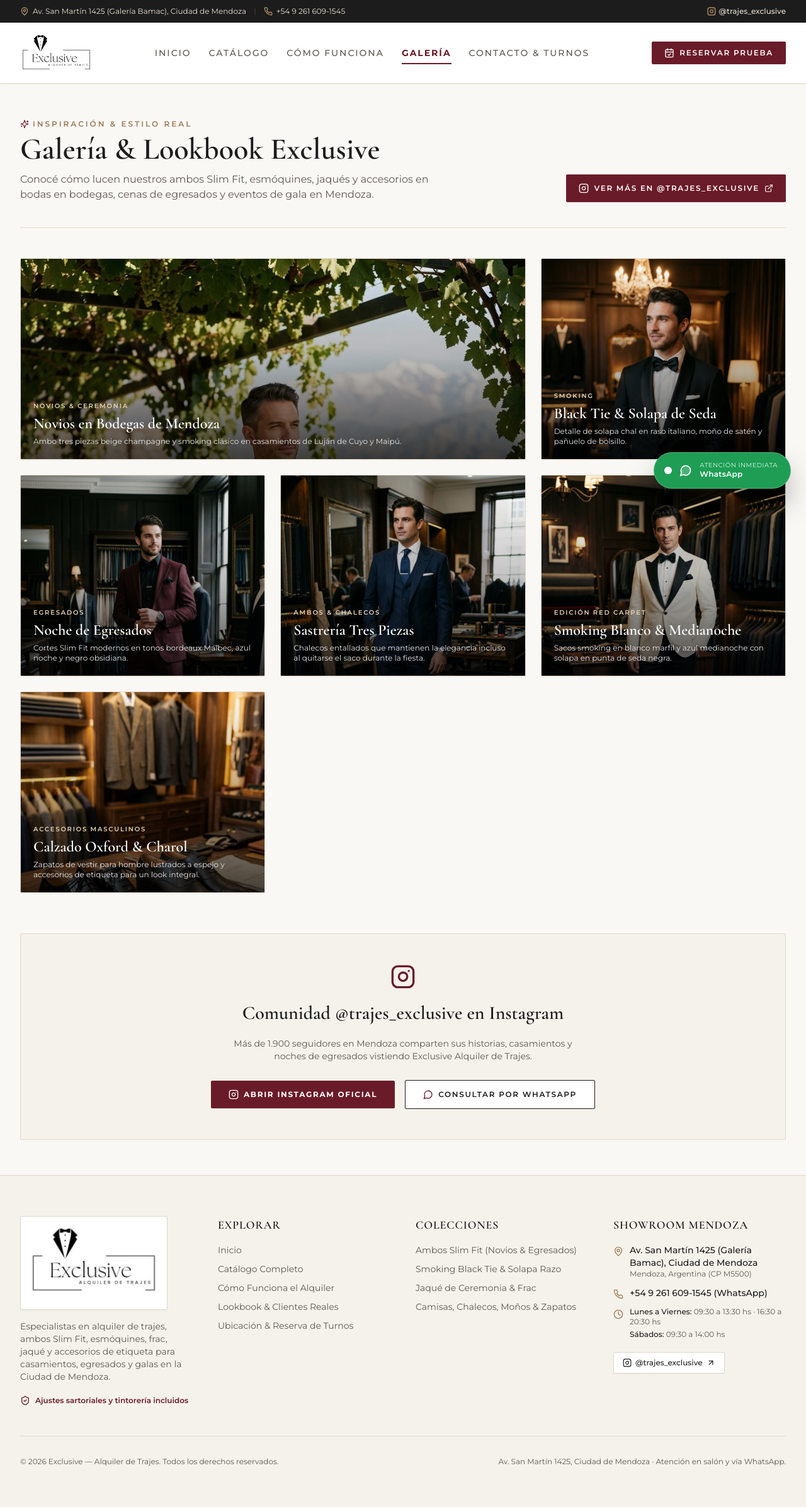
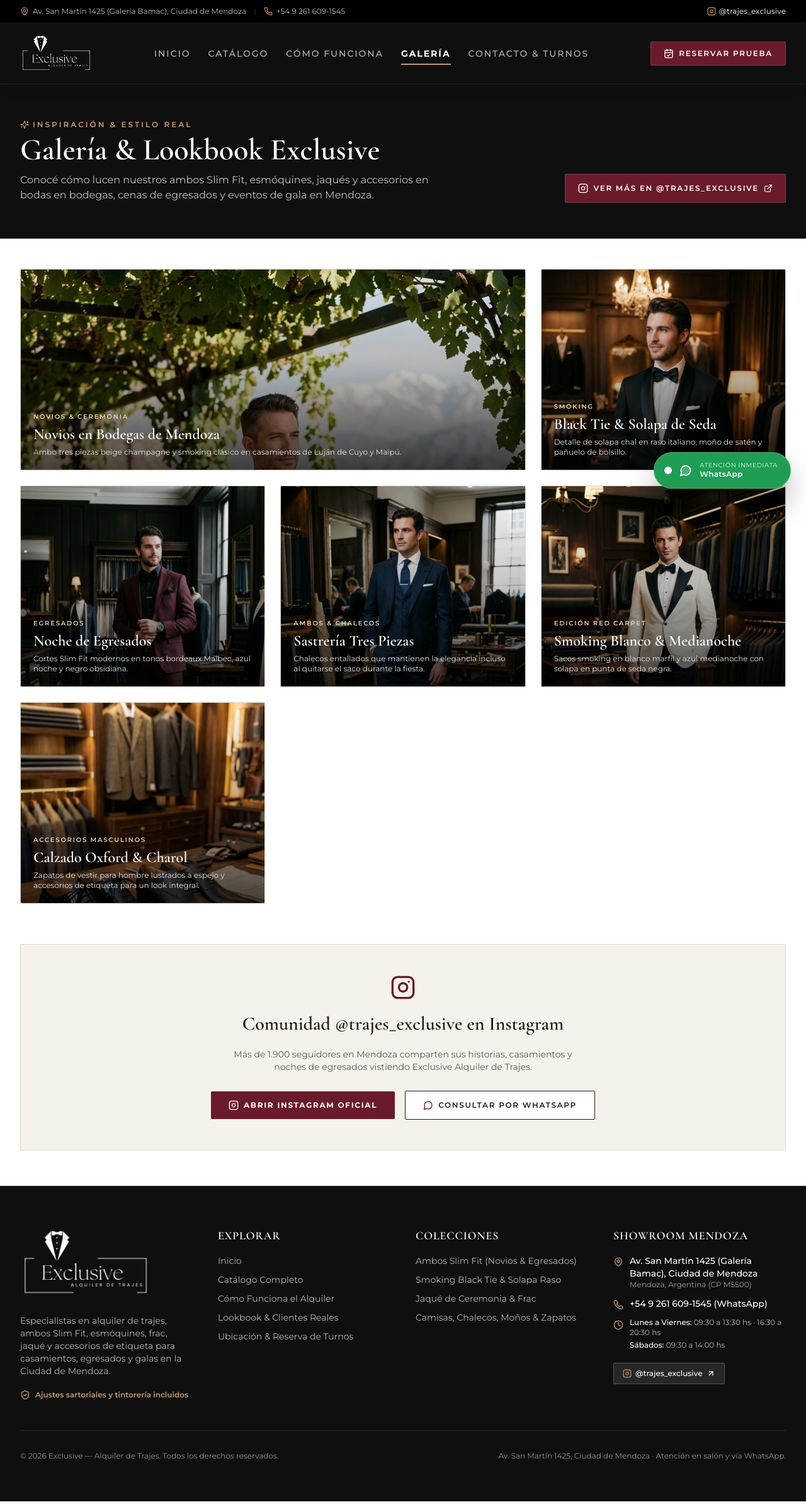
Before and after one commit to Adrian170187/exclusive, a Next.js app: page /galeria in a window 1280 px wide. Shown: the whole page at 63% size. Built offline with nearby package versions, Linux system fonts and the light colour scheme.

Commit message:
style(hyatt): header/hero/footer en negro con logo blanco en contraste, imagen de gala inicial y resto en fondo blanco

```diff
--- a/src/app/galeria/page.tsx
+++ b/src/app/galeria/page.tsx
@@ -21,19 +21,19 @@ export default function GaleriaPage() {
   >(null);
 
   return (
-    <div className="bg-hyatt-ivory text-hyatt-charcoal min-h-screen py-8 sm:py-14">
-      <div className="max-w-7xl mx-auto px-4 sm:px-6 lg:px-8">
-        {/* Header */}
-        <div className="flex flex-col md:flex-row md:items-end justify-between border-b border-hyatt-border pb-6 sm:pb-10 mb-8 sm:mb-12 gap-4 sm:gap-6">
+    <div className="bg-white text-hyatt-charcoal min-h-screen pb-8 sm:pb-14">
+      {/* Header on Black Container */}
+      <div className="bg-[#0F0F0F] text-white border-b border-white/10 py-10 sm:py-14 mb-8 sm:mb-12">
+        <div className="max-w-7xl mx-auto px-4 sm:px-6 lg:px-8 flex flex-col md:flex-row md:items-end justify-between gap-4 sm:gap-6">
           <div>
-            <span className="text-xs uppercase tracking-[0.2em] sm:tracking-[0.25em] text-hyatt-taupe font-semibold flex items-center gap-1.5">
-              <Sparkles className="w-3.5 h-3.5 text-hyatt-burgundy shrink-0" />
+            <span className="text-xs uppercase tracking-[0.2em] sm:tracking-[0.25em] text-[#C59B6D] font-semibold flex items-center gap-1.5">
+              <Sparkles className="w-3.5 h-3.5 text-[#C59B6D] shrink-0" />
               <span>Inspiración & Estilo Real</span>
             </span>
-            <h1 className="font-serif text-3xl sm:text-5xl text-hyatt-charcoal font-semibold mt-2">
+            <h1 className="font-serif text-3xl sm:text-5xl text-white font-semibold mt-2">
               Galería & Lookbook Exclusive
             </h1>
-            <p className="text-xs sm:text-base text-hyatt-muted max-w-2xl mt-2.5 sm:mt-3 leading-relaxed">
+            <p className="text-xs sm:text-base text-white/75 max-w-2xl mt-2.5 sm:mt-3 leading-relaxed">
               Conocé cómo lucen nuestros ambos Slim Fit, esmóquines, jaqués y
               accesorios en bodas en bodegas, cenas de egresados y eventos de
               gala en Mendoza.
@@ -44,13 +44,16 @@ export default function GaleriaPage() {
             href={BUSINESS_INFO.instagramUrl}
             target="_blank"
             rel="noopener noreferrer"
-            className="w-full sm:w-auto inline-flex items-center justify-center gap-2 px-5 py-3.5 rounded-sm bg-hyatt-burgundy hover:bg-hyatt-wine text-white text-xs uppercase tracking-[0.14em] font-semibold transition-all shadow-sm"
+            className="w-full sm:w-auto inline-flex items-center justify-center gap-2 px-5 py-3.5 rounded-sm bg-hyatt-burgundy hover:bg-hyatt-wine text-white text-xs uppercase tracking-[0.14em] font-semibold transition-all shadow-sm border border-white/15"
           >
             <Instagram className="w-4 h-4 shrink-0" />
             <span>Ver más en {BUSINESS_INFO.instagramHandle}</span>
             <ExternalLink className="w-3.5 h-3.5 shrink-0" />
           </a>
         </div>
+      </div>
+
+      <div className="max-w-7xl mx-auto px-4 sm:px-6 lg:px-8">
 
         {/* Lookbook Grid */}
         <div className="grid grid-cols-1 md:grid-cols-3 gap-4 sm:gap-6 auto-rows-[270px] sm:auto-rows-[320px]">
--- a/src/app/globals.css
+++ b/src/app/globals.css
@@ -17,7 +17,7 @@
 
 html,
 body {
-  background-color: #FAF8F5;
+  background-color: #FFFFFF;
   color: #1C1C1C;
   max-width: 100vw;
   overflow-x: hidden;
--- a/src/components/BrandLogo.tsx
+++ b/src/components/BrandLogo.tsx
@@ -4,26 +4,36 @@ const BASE_PATH = process.env.NEXT_PUBLIC_BASE_PATH || "";
 
 interface BrandLogoProps {
   variant?: "navbar" | "footer" | "hero";
+  theme?: "dark" | "light";
   className?: string;
 }
 
 /**
- * Displays the official "Exclusive - Alquiler de Trajes" logo
- * preserving its exact original black-on-white design.
+ * Displays the official "Exclusive - Alquiler de Trajes" logo.
+ * - theme="dark": crisp white logo on transparent background for black containers (Navbar, Hero intro, Footer).
+ * - theme="light": original black-on-white logo for white surfaces.
  */
 export default function BrandLogo({
   variant = "navbar",
+  theme = "dark",
   className = "",
 }: BrandLogoProps) {
+  const logoSrc =
+    theme === "dark"
+      ? `${BASE_PATH}/logo-exclusive-white.png`
+      : `${BASE_PATH}/logo-exclusive-crop.jpg`;
+
+  const containerBg = theme === "dark" ? "bg-transparent" : "bg-white";
+
   if (variant === "hero") {
     return (
       <div
-        className={`inline-flex items-center select-none bg-white ${className}`}
+        className={`inline-flex items-center select-none ${containerBg} ${className}`}
       >
         <img
-          src={`${BASE_PATH}/logo-exclusive-crop.jpg`}
+          src={logoSrc}
           alt="Exclusive - Alquiler de Trajes"
-          className="w-56 sm:w-72 h-auto object-contain"
+          className="w-52 sm:w-64 h-auto object-contain"
         />
       </div>
     );
@@ -32,10 +42,10 @@ export default function BrandLogo({
   if (variant === "footer") {
     return (
       <div
-        className={`inline-flex items-center select-none bg-white ${className}`}
+        className={`inline-flex items-center select-none ${containerBg} ${className}`}
       >
         <img
-          src={`${BASE_PATH}/logo-exclusive-crop.jpg`}
+          src={logoSrc}
           alt="Exclusive - Alquiler de Trajes"
           className="w-44 sm:w-52 h-auto object-contain"
         />
@@ -44,9 +54,11 @@ export default function BrandLogo({
   }
 
   return (
-    <div className={`inline-flex items-center select-none bg-white ${className}`}>
+    <div
+      className={`inline-flex items-center select-none ${containerBg} ${className}`}
+    >
       <img
-        src={`${BASE_PATH}/logo-exclusive-crop.jpg`}
+        src={logoSrc}
         alt="Exclusive - Alquiler de Trajes"
         className="h-12 sm:h-16 w-auto object-contain"
       />
--- a/src/components/Footer.tsx
+++ b/src/components/Footer.tsx
@@ -17,38 +17,35 @@ export default function Footer() {
   );
 
   return (
-    <footer className="bg-hyatt-cream border-t border-hyatt-border text-hyatt-muted pb-20 sm:pb-0">
+    <footer className="bg-[#0F0F0F] border-t border-white/10 text-white/70 pb-20 sm:pb-0">
       <div className="max-w-7xl mx-auto px-4 sm:px-6 lg:px-8 py-12 sm:py-16">
         <div className="grid grid-cols-1 sm:grid-cols-2 lg:grid-cols-4 gap-8 sm:gap-10">
-          {/* Col 1: Brand with Official Framed Logo on pure white card */}
+          {/* Col 1: Brand with White Contrast Logo on Black Footer */}
           <div className="space-y-4">
-            <Link
-              href="/"
-              className="inline-block bg-white p-3 rounded-sm border border-hyatt-border shadow-sm"
-            >
-              <BrandLogo variant="footer" />
+            <Link href="/" className="inline-block">
+              <BrandLogo variant="footer" theme="dark" />
             </Link>
-            <p className="text-xs sm:text-sm text-hyatt-muted leading-relaxed">
+            <p className="text-xs sm:text-sm text-white/70 leading-relaxed">
               Especialistas en alquiler de trajes, ambos Slim Fit, esmóquines,
               frac, jaqué y accesorios de etiqueta para casamientos, egresados y
               galas en la Ciudad de Mendoza.
             </p>
-            <div className="flex items-center gap-2 text-xs text-hyatt-burgundy font-semibold pt-1">
-              <ShieldCheck className="w-4 h-4 text-hyatt-burgundy shrink-0" />
+            <div className="flex items-center gap-2 text-xs text-[#C59B6D] font-semibold pt-1">
+              <ShieldCheck className="w-4 h-4 text-[#C59B6D] shrink-0" />
               <span>Ajustes sartoriales y tintorería incluidos</span>
             </div>
           </div>
 
           {/* Col 2: Navegación */}
           <div>
-            <h3 className="font-serif text-lg text-hyatt-charcoal font-semibold tracking-wider uppercase mb-3 sm:mb-4">
+            <h3 className="font-serif text-lg text-white font-semibold tracking-wider uppercase mb-3 sm:mb-4">
               Explorar
             </h3>
             <ul className="space-y-2.5 text-xs sm:text-sm">
               <li>
                 <Link
                   href="/"
-                  className="hover:text-hyatt-burgundy transition-colors"
+                  className="hover:text-[#C59B6D] transition-colors"
                 >
                   Inicio
                 </Link>
@@ -56,7 +53,7 @@ export default function Footer() {
               <li>
                 <Link
                   href="/catalogo"
-                  className="hover:text-hyatt-burgundy transition-colors"
+                  className="hover:text-[#C59B6D] transition-colors"
                 >
                   Catálogo Completo
                 </Link>
@@ -64,7 +61,7 @@ export default function Footer() {
               <li>
                 <Link
                   href="/como-funciona"
-                  className="hover:text-hyatt-burgundy transition-colors"
+                  className="hover:text-[#C59B6D] transition-colors"
                 >
                   Cómo Funciona el Alquiler
                 </Link>
@@ -72,7 +69,7 @@ export default function Footer() {
               <li>
                 <Link
                   href="/galeria"
-                  className="hover:text-hyatt-burgundy transition-colors"
+                  className="hover:text-[#C59B6D] transition-colors"
                 >
                   Lookbook & Clientes Reales
                 </Link>
@@ -80,7 +77,7 @@ export default function Footer() {
               <li>
                 <Link
                   href="/contacto"
-                  className="hover:text-hyatt-burgundy transition-colors"
+                  className="hover:text-[#C59B6D] transition-colors"
                 >
                   Ubicación & Reserva de Turnos
                 </Link>
@@ -90,14 +87,14 @@ export default function Footer() {
 
           {/* Col 3: Líneas Destacadas */}
           <div>
-            <h3 className="font-serif text-lg text-hyatt-charcoal font-semibold tracking-wider uppercase mb-3 sm:mb-4">
+            <h3 className="font-serif text-lg text-white font-semibold tracking-wider uppercase mb-3 sm:mb-4">
               Colecciones
             </h3>
             <ul className="space-y-2.5 text-xs sm:text-sm">
               <li>
                 <Link
                   href="/catalogo?categoria=ambos"
-                  className="hover:text-hyatt-burgundy transition-colors"
+                  className="hover:text-[#C59B6D] transition-colors"
                 >
                   Ambos Slim Fit (Novios & Egresados)
                 </Link>
@@ -105,15 +102,15 @@ export default function Footer() {
               <li>
                 <Link
                   href="/catalogo?categoria=esmoquin"
-                  className="hover:text-hyatt-burgundy transition-colors"
+                  className="hover:text-[#C59B6D] transition-colors"
                 >
-                  Smoking Black Tie & Solapa Razo
+                  Smoking Black Tie & Solapa Raso
                 </Link>
               </li>
               <li>
                 <Link
                   href="/catalogo?categoria=etiqueta"
-                  className="hover:text-hyatt-burgundy transition-colors"
+                  className="hover:text-[#C59B6D] transition-colors"
                 >
                   Jaqué de Ceremonia & Frac
                 </Link>
@@ -121,7 +118,7 @@ export default function Footer() {
               <li>
                 <Link
                   href="/catalogo?categoria=accesorios"
-                  className="hover:text-hyatt-burgundy transition-colors"
+                  className="hover:text-[#C59B6D] transition-colors"
                 >
                   Camisas, Chalecos, Moños & Zapatos
                 </Link>
@@ -131,37 +128,33 @@ export default function Footer() {
 
           {/* Col 4: Showroom Mendoza */}
           <div className="space-y-3">
-            <h3 className="font-serif text-lg text-hyatt-charcoal font-semibold tracking-wider uppercase mb-3 sm:mb-4">
+            <h3 className="font-serif text-lg text-white font-semibold tracking-wider uppercase mb-3 sm:mb-4">
               Showroom Mendoza
             </h3>
             <div className="flex items-start gap-2.5 text-xs sm:text-sm">
-              <MapPin className="w-4 h-4 text-hyatt-taupe shrink-0 mt-1" />
+              <MapPin className="w-4 h-4 text-[#C59B6D] shrink-0 mt-1" />
               <div>
-                <p className="text-hyatt-charcoal font-medium">
-                  {BUSINESS_INFO.address}
-                </p>
-                <p className="text-xs text-hyatt-muted">{BUSINESS_INFO.city}</p>
+                <p className="text-white font-medium">{BUSINESS_INFO.address}</p>
+                <p className="text-xs text-white/60">{BUSINESS_INFO.city}</p>
               </div>
             </div>
             <div className="flex items-start gap-2.5 text-xs sm:text-sm">
-              <Phone className="w-4 h-4 text-hyatt-taupe shrink-0 mt-1" />
+              <Phone className="w-4 h-4 text-[#C59B6D] shrink-0 mt-1" />
               <a
                 href={whatsappUrl}
                 target="_blank"
                 rel="noopener noreferrer"
-                className="text-hyatt-charcoal font-medium hover:text-hyatt-burgundy transition-colors"
+                className="text-white font-medium hover:text-[#C59B6D] transition-colors"
               >
                 {BUSINESS_INFO.phoneDisplay} (WhatsApp)
               </a>
             </div>
             <div className="flex items-start gap-2.5 text-xs sm:text-sm">
-              <Clock className="w-4 h-4 text-hyatt-taupe shrink-0 mt-1" />
+              <Clock className="w-4 h-4 text-[#C59B6D] shrink-0 mt-1" />
               <div className="text-xs space-y-1">
                 {BUSINESS_INFO.hours.map((h) => (
                   <p key={h.days}>
-                    <span className="text-hyatt-charcoal font-medium">
-                      {h.days}:
-                    </span>{" "}
+                    <span className="text-white font-medium">{h.days}:</span>{" "}
                     {h.time}
                   </p>
                 ))}
@@ -172,9 +165,9 @@ export default function Footer() {
                 href={BUSINESS_INFO.instagramUrl}
                 target="_blank"
                 rel="noopener noreferrer"
-                className="inline-flex items-center gap-1.5 px-3.5 py-2 rounded-sm bg-white hover:bg-hyatt-burgundy hover:text-white border border-hyatt-border text-xs text-hyatt-charcoal font-medium transition-all shadow-sm"
+                className="inline-flex items-center gap-1.5 px-3.5 py-2 rounded-sm bg-white/10 hover:bg-hyatt-burgundy hover:text-white border border-white/20 text-xs text-white font-medium transition-all"
               >
-                <Instagram className="w-3.5 h-3.5" />
+                <Instagram className="w-3.5 h-3.5 text-[#C59B6D]" />
                 <span>{BUSINESS_INFO.instagramHandle}</span>
                 <ArrowUpRight className="w-3.5 h-3.5" />
               </a>
@@ -183,7 +176,7 @@ export default function Footer() {
         </div>
 
         {/* Bottom Copyright */}
-        <div className="mt-10 sm:mt-12 pt-6 sm:pt-8 border-t border-hyatt-border flex flex-col sm:flex-row items-center justify-between gap-3 text-center sm:text-left text-xs text-hyatt-muted">
+        <div className="mt-10 sm:mt-12 pt-6 sm:pt-8 border-t border-white/10 flex flex-col sm:flex-row items-center justify-between gap-3 text-center sm:text-left text-xs text-white/55">
           <p>
             © {new Date().getFullYear()} {BUSINESS_INFO.fullName}. Todos los
             derechos reservados.
--- a/src/components/Navbar.tsx
+++ b/src/components/Navbar.tsx
@@ -32,9 +32,9 @@ export default function Navbar() {
   );
 
   return (
-    <header className="sticky top-0 z-40 w-full backdrop-blur-md bg-white/95 border-b border-hyatt-border shadow-sm">
-      {/* Top Info Bar - Park Hyatt Charcoal & Warm Taupe */}
-      <div className="bg-hyatt-charcoal text-[11px] sm:text-xs text-[#E8E2D5]">
+    <header className="sticky top-0 z-40 w-full bg-[#0F0F0F] border-b border-white/10 shadow-lg">
+      {/* Top Info Bar - Deep Black & Warm Bronze */}
+      <div className="bg-black text-[11px] sm:text-xs text-white/75 border-b border-white/10">
         <div className="max-w-7xl mx-auto px-3 sm:px-6 lg:px-8 h-8 sm:h-9 flex items-center justify-between gap-2">
           <div className="flex items-center gap-3 min-w-0">
             <a
@@ -66,7 +66,7 @@ export default function Navbar() {
               href={BUSINESS_INFO.instagramUrl}
               target="_blank"
               rel="noopener noreferrer"
-              className="flex items-center gap-1 text-[#E8E2D5] hover:text-white font-medium transition-colors"
+              className="flex items-center gap-1 text-white/80 hover:text-white font-medium transition-colors"
             >
               <Instagram className="w-3.5 h-3.5 text-[#C59B6D] shrink-0" />
               <span>{BUSINESS_INFO.instagramHandle}</span>
@@ -75,15 +75,15 @@ export default function Navbar() {
         </div>
       </div>
 
-      {/* Main Navigation on Pure White to honor Original Logo */}
-      <div className="max-w-7xl mx-auto px-3 sm:px-6 lg:px-8 h-20 sm:h-24 flex items-center justify-between gap-2 bg-white">
-        {/* Official Brand Logo */}
+      {/* Main Navigation on Black Container with White Contrast Logo */}
+      <div className="max-w-7xl mx-auto px-3 sm:px-6 lg:px-8 h-20 sm:h-24 flex items-center justify-between gap-2 bg-[#0F0F0F]">
+        {/* Official Brand Logo in White */}
         <Link
           href="/"
           onClick={() => setMobileOpen(false)}
           className="group min-w-0 flex items-center"
         >
-          <BrandLogo variant="navbar" />
+          <BrandLogo variant="navbar" theme="dark" />
         </Link>
 
         {/* Desktop Links */}
@@ -100,26 +100,26 @@ export default function Navbar() {
                 href={link.href}
                 className={`relative py-2 text-xs xl:text-sm uppercase tracking-[0.14em] transition-colors ${
                   isActive
-                    ? "text-hyatt-burgundy font-bold"
-                    : "text-hyatt-muted hover:text-hyatt-charcoal font-medium"
+                    ? "text-white font-bold"
+                    : "text-white/70 hover:text-white font-medium"
                 }`}
               >
                 {link.label}
                 {isActive && (
-                  <span className="absolute bottom-0 left-0 w-full h-0.5 bg-hyatt-burgundy" />
+                  <span className="absolute bottom-0 left-0 w-full h-0.5 bg-[#C59B6D]" />
                 )}
               </Link>
             );
           })}
         </nav>
 
-        {/* CTA Button (Park Hyatt Burgundy) */}
+        {/* CTA Button */}
         <div className="hidden sm:flex items-center gap-3 shrink-0">
           <a
             href={reservaUrl}
             target="_blank"
             rel="noopener noreferrer"
-            className="inline-flex items-center gap-2 px-4 md:px-5 py-2.5 rounded-sm bg-hyatt-burgundy text-white font-semibold text-xs uppercase tracking-[0.14em] hover:bg-hyatt-wine transition-all shadow-sm"
+            className="inline-flex items-center gap-2 px-4 md:px-5 py-2.5 rounded-sm bg-hyatt-burgundy text-white font-semibold text-xs uppercase tracking-[0.14em] hover:bg-hyatt-wine border border-white/15 transition-all shadow-sm"
           >
             <CalendarCheck className="w-4 h-4 shrink-0" />
             <span>Reservar Prueba</span>
@@ -130,7 +130,7 @@ export default function Navbar() {
         <button
           type="button"
           onClick={() => setMobileOpen(!mobileOpen)}
-          className="lg:hidden p-2.5 rounded-sm border border-hyatt-border text-hyatt-charcoal hover:bg-hyatt-cream transition-colors shrink-0"
+          className="lg:hidden p-2.5 rounded-sm border border-white/20 text-white hover:bg-white/10 transition-colors shrink-0"
           aria-label="Abrir menú de navegación"
           aria-expanded={mobileOpen}
         >
@@ -140,7 +140,7 @@ export default function Navbar() {
 
       {/* Mobile Drawer */}
       {mobileOpen && (
-        <div className="lg:hidden bg-hyatt-ivory border-b border-hyatt-border px-4 pt-3 pb-6 space-y-2 shadow-xl max-h-[calc(100vh-6rem)] overflow-y-auto">
+        <div className="lg:hidden bg-[#141414] border-b border-white/15 px-4 pt-3 pb-6 space-y-2 shadow-2xl max-h-[calc(100vh-6rem)] overflow-y-auto">
           {NAV_LINKS.map((link) => {
             const isActive =
               link.href === "/"
@@ -153,15 +153,15 @@ export default function Navbar() {
                 onClick={() => setMobileOpen(false)}
                 className={`block px-3.5 py-3 rounded-sm text-xs sm:text-sm uppercase tracking-[0.14em] ${
                   isActive
-                    ? "bg-hyatt-cream text-hyatt-burgundy border-l-2 border-hyatt-burgundy font-bold"
-                    : "text-hyatt-charcoal hover:bg-hyatt-cream/60"
+                    ? "bg-white/10 text-white border-l-2 border-[#C59B6D] font-bold"
+                    : "text-white/80 hover:bg-white/5 hover:text-white"
                 }`}
               >
                 {link.label}
               </Link>
             );
           })}
-          <div className="pt-3 mt-2 border-t border-hyatt-border flex flex-col gap-2.5">
+          <div className="pt-3 mt-2 border-t border-white/15 flex flex-col gap-2.5">
             <a
               href={reservaUrl}
               target="_blank"
@@ -177,9 +177,9 @@ export default function Navbar() {
               target="_blank"
               rel="noopener noreferrer"
               onClick={() => setMobileOpen(false)}
-              className="w-full py-3 rounded-sm border border-hyatt-border bg-white text-hyatt-charcoal text-xs uppercase tracking-[0.14em] flex items-center justify-center gap-2 font-medium"
+              className="w-full py-3 rounded-sm border border-white/20 bg-white/5 text-white text-xs uppercase tracking-[0.14em] flex items-center justify-center gap-2 font-medium"
             >
-              <Instagram className="w-4 h-4 text-hyatt-burgundy shrink-0" />
+              <Instagram className="w-4 h-4 text-[#C59B6D] shrink-0" />
               <span>Instagram {BUSINESS_INFO.instagramHandle}</span>
             </a>
           </div>
```
Also changed, not shown: src/app/catalogo/page.tsx (+12 -10 lines), src/app/como-funciona/page.tsx (+11 -8 lines), src/app/contacto/page.tsx (+12 -9 lines), src/app/page.tsx (+100 -70 lines), public/catalogo/gala-hyatt-mendoza.jpg (added), public/logo-exclusive-white.png (added).
